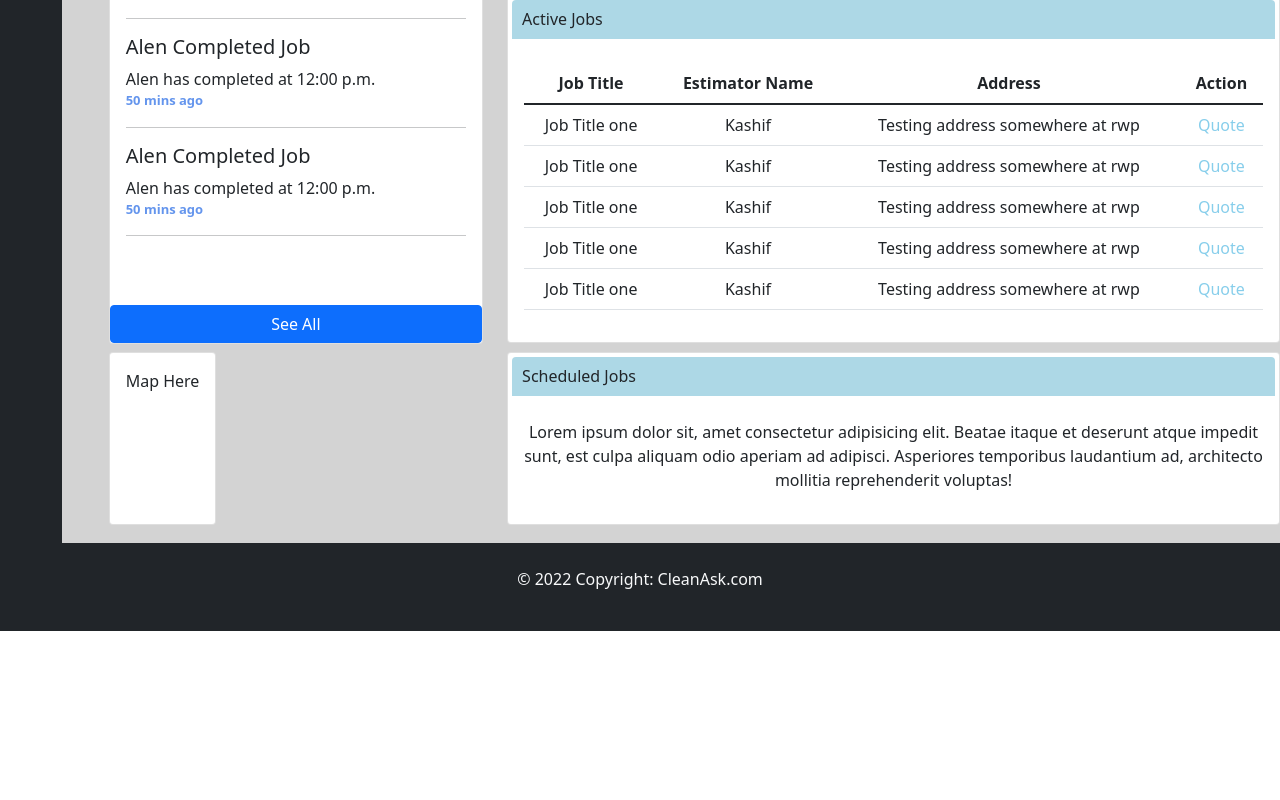
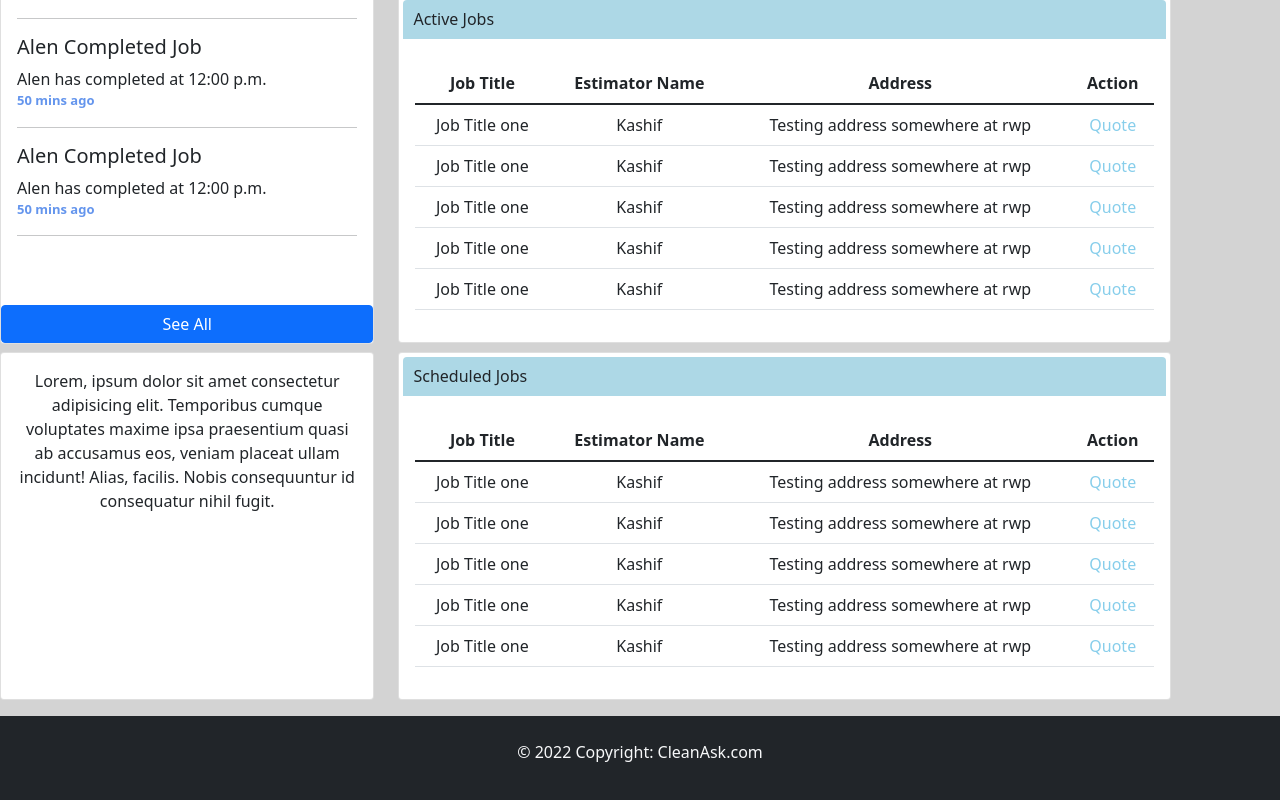
Before and after one commit to Ibrahim7644/reactcleanask, a React (Create React App) app: page / in a window 1280 px wide. Shown: the part 1138-1938 px from the top of the page. Before the commit the page ends 1769 px from the top, so only its background shows below. Built offline with nearby package versions, Linux system fonts and the light colour scheme.

Commit message:
Schedule Jobs

```diff
--- a/src/Components/Main/Main.jsx
+++ b/src/Components/Main/Main.jsx
@@ -30,13 +30,13 @@ function Main(props) {
           </div>
         </div>
         <div className="row">
-          <div className="sidebar col-1">
+          {/* <div className="sidebar col-1">
             <div class="row">
               <div class="col-12 d-inline-flex">
                 <Sidebar />
               </div>
             </div>
-          </div>
+          </div> */}
           {/* ROW 1 */}
           <div className="col-11 mainBody ">
             <div class="row mt-2" style={{ justifyContent: "start" }}>
@@ -88,13 +88,17 @@ function Main(props) {
 
             {/* ROW 4 */}
             <div class="row mt-2">
-              <Map />
-              <ScheduledJobs />
+              <div className="col-lg-4 col-md-4 d-flex align-items-stretch col-sm-12 col-xs-12">
+                <Map />
+              </div>
+              <div className="col-lg-8 col-md-8  align-items-stretch col-sm-12 col-xs-12">
+                <ScheduledJobs />
+              </div>
             </div>
           </div>
         </div>
 
-        <div className="row">
+        <div className="row mt-3">
           <div className="col-12">
             <Footer />
           </div>
--- a/src/Components/Map/Map.css
+++ b/src/Components/Map/Map.css
@@ -0,0 +1,4 @@
+.mapCard{
+    border-radius : 0.25rem ;
+    /* width: auto; */
+}
--- a/src/Components/Map/Map.jsx
+++ b/src/Components/Map/Map.jsx
@@ -1,16 +1,14 @@
-import React from 'react'
-import './Map.css'
+import React from "react";
+import "./Map.css";
 
 export default function Map() {
   return (
     <>
-    <div className="col-lg-4 col-md-4 d-flex align-items-stretch col-sm-12 col-xs-12">
-        <div class="card" style={{ borderRadius: "0.25rem" }}>
-          <div class="card-body ">
-              Map Here
-          </div>
+      <div class="card mapCard">
+        <div class="card-body text-center">
+          <p>Lorem, ipsum dolor sit amet consectetur adipisicing elit. Temporibus cumque voluptates maxime ipsa praesentium quasi ab accusamus eos, veniam placeat ullam incidunt! Alias, facilis. Nobis consequuntur id consequatur nihil fugit.</p>
         </div>
       </div>
     </>
-  )
+  );
 }
--- a/src/Components/Scheduled Jobs/ScheduledJobs.css
+++ b/src/Components/Scheduled Jobs/ScheduledJobs.css
@@ -6,3 +6,7 @@
     border-top-left-radius: 4px;
     border-top-right-radius: 4px;
   }
+
+  .Action{
+    color: skyblue ;
+  }
--- a/src/Components/Scheduled Jobs/ScheduledJobs.jsx
+++ b/src/Components/Scheduled Jobs/ScheduledJobs.jsx
@@ -1,23 +1,62 @@
-import React from 'react'
+import React from "react";
+import Table from "react-bootstrap/Table";
 
 export default function ScheduledJobs() {
   return (
     <>
-    <div className="col-lg-8 col-md-8 d-flex align-items-stretch col-sm-12 col-xs-12">
-                <div class="card" style={{ borderRadius: "0.25rem" }}>
-                  <div>
-                    <h6 class="card-title notificationBar">Scheduled Jobs</h6>
-                  </div>
-                  <div class="card-body">
-                    <p>
-                      Lorem ipsum dolor sit, amet consectetur adipisicing elit.
-                      Beatae itaque et deserunt atque impedit sunt, est culpa
-                      aliquam odio aperiam ad adipisci. Asperiores temporibus
-                      laudantium ad, architecto mollitia reprehenderit voluptas!
-                    </p>
-                  </div>
-                </div>
-              </div>
+      <div class="card">
+        <div>
+          <h6 class="card-title notificationBar">Scheduled Jobs</h6>
+        </div>
+        <div class="card-body text-center">
+          {/* Table start */}
+
+          <Table hover>
+            <thead>
+              <tr>
+                <th>Job Title</th>
+                <th>Estimator Name</th>
+                <th>Address</th>
+                <th>Action</th>
+              </tr>
+            </thead>
+            <tbody>
+              <tr>
+                <td>Job Title one</td>
+                <td>Kashif</td>
+                <td>Testing address somewhere at rwp</td>
+                <td className="Action">Quote</td>
+              </tr>
+              <tr>
+                <td>Job Title one</td>
+                <td>Kashif</td>
+                <td>Testing address somewhere at rwp</td>
+                <td className="Action">Quote</td>
+              </tr>
+              <tr>
+                <td>Job Title one</td>
+                <td>Kashif</td>
+                <td>Testing address somewhere at rwp</td>
+                <td className="Action">Quote</td>
+              </tr>
+              <tr>
+                <td>Job Title one</td>
+                <td>Kashif</td>
+                <td>Testing address somewhere at rwp</td>
+                <td className="Action">Quote</td>
+              </tr>
+              <tr>
+                <td>Job Title one</td>
+                <td>Kashif</td>
+                <td>Testing address somewhere at rwp</td>
+                <td className="Action">Quote</td>
+              </tr>
+            </tbody>
+          </Table>
+
+          {/* Table end */}
+        </div>
+      </div>
     </>
-  )
+  );
 }
--- a/src/Components/Sidebar/Sidebar.jsx
+++ b/src/Components/Sidebar/Sidebar.jsx
@@ -8,8 +8,9 @@ function Sidebar(props) {
   return (
     <>
       <div class="row">
-        <div class="color_dark bg-dark">
-          <div class="col-12 pl-3 align-items-stretch d-flex flex-column align-items-center align-items-sm-start text-white min-vh-100">
+
+          <div class="col-1 pl-3 align-items-stretch d-flex  align-items-center align-items-sm-start text-white bg-primary">
+          <div class="color_dark bg-dark">
             <ul
               class="nav nav-pills flex-column mb-sm-auto mb-0 align-items-center align-items-sm-start"
               id="menu"
```
Also changed, not shown: src/Components/Row2/Charts.css (deleted, +0 -7 lines), src/Components/Row2/Charts.jsx (deleted, +0 -52 lines), src/Components/Row3/Notifications.css (deleted, +0 -25 lines), src/Components/Row3/Notifications.jsx (deleted, +0 -80 lines).
